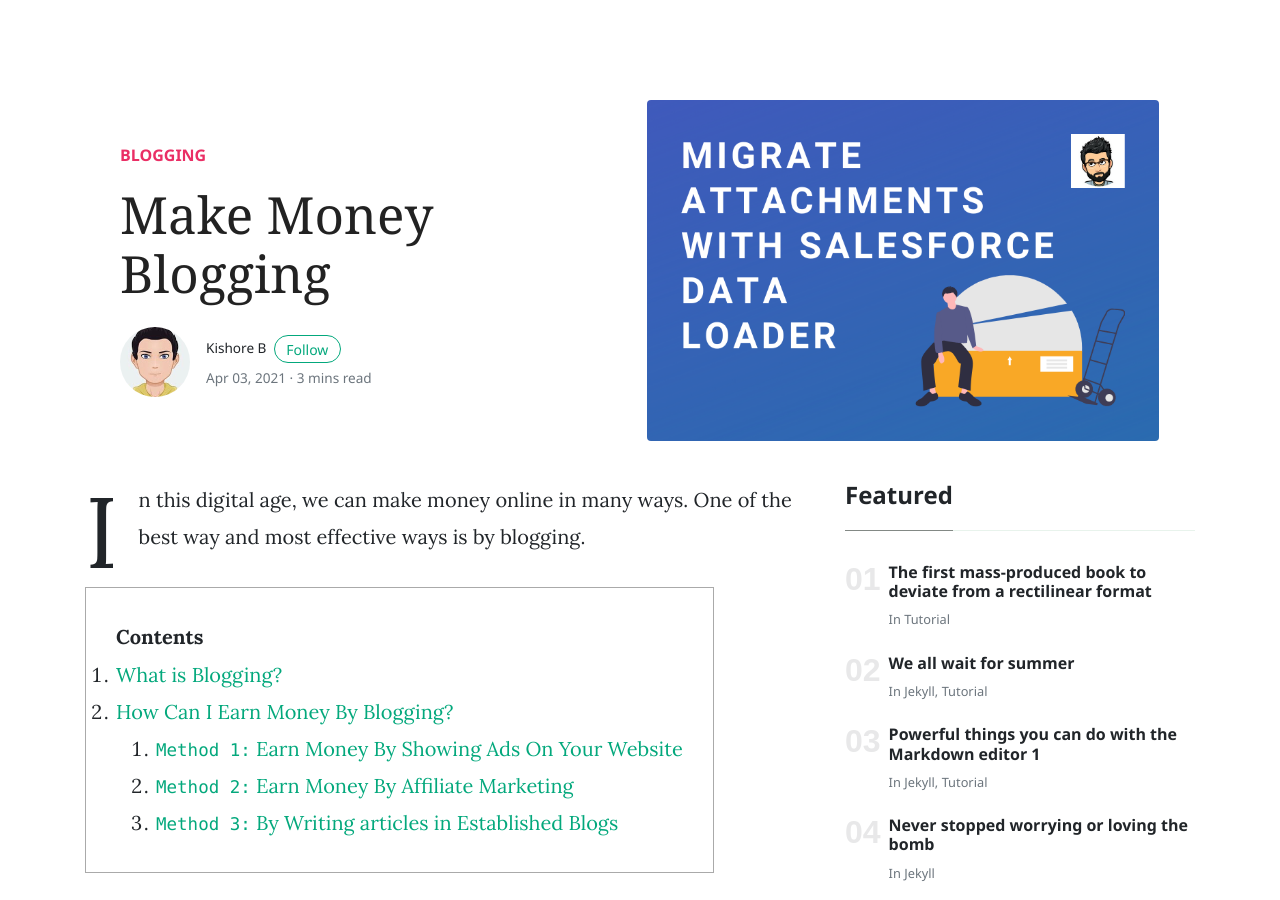
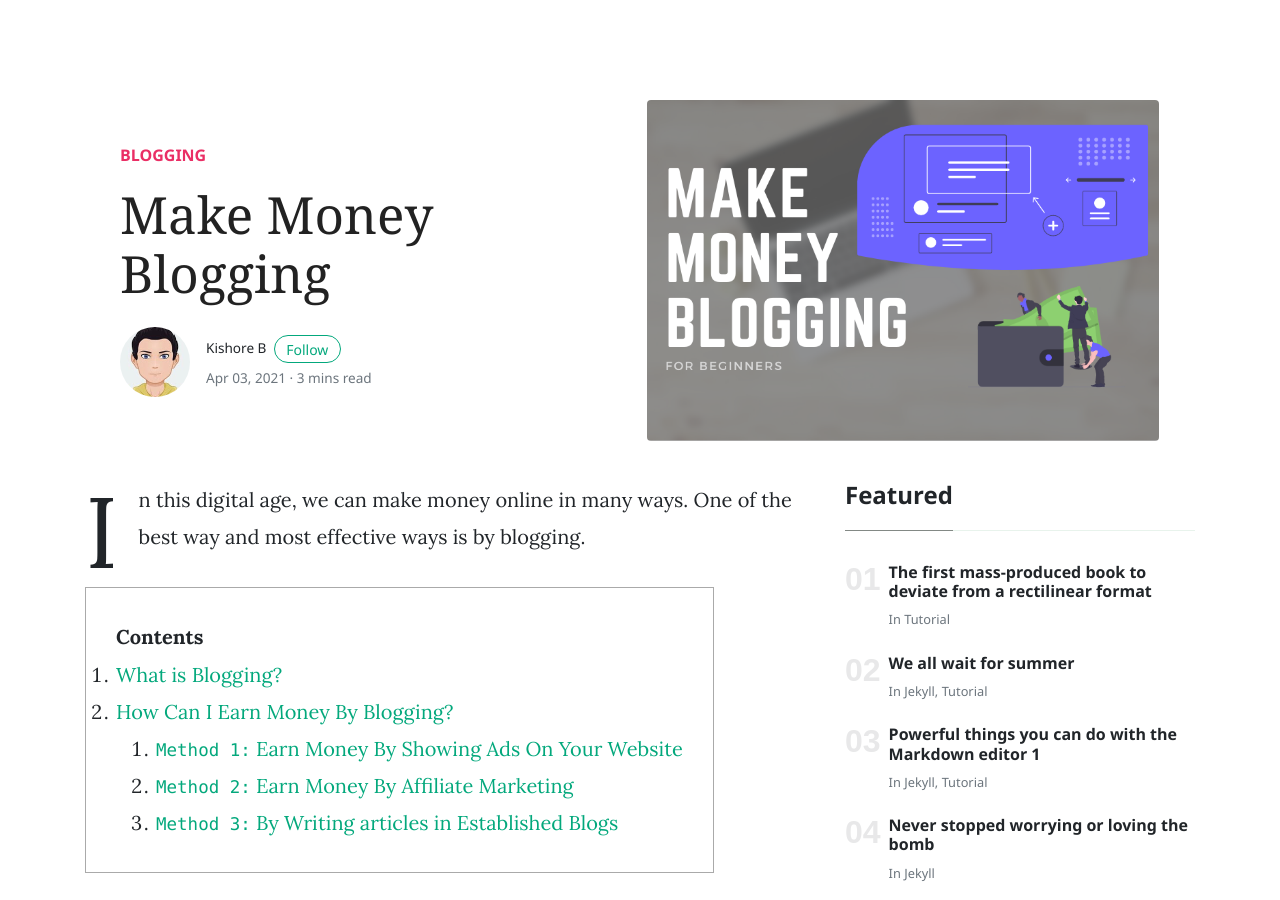
Before and after one commit to kishorekrrish/SoCalledBlogger, a Jekyll site: the page built from _posts/2021-04-03-make-money-blogging.markdown, in a window 1280 px wide and 900 px high. Built offline with Jekyll 4.4.1, drawn with Linux system fonts in a browser that asks for light colours; nearby versions of some CDN libraries.

Commit message:
added image

```diff
--- a/_posts/2021-04-03-make-money-blogging.markdown
+++ b/_posts/2021-04-03-make-money-blogging.markdown
@@ -5,7 +5,7 @@ date: '2021-04-03T17:25:00.000+05:30'
 categories: [ blogging ]
 permalink: /make-money-blogging.html
 description: In this digital age, we can make money online in many ways. One of the best way and most effective ways is by blogging.
-image: assets/images/attachments/header.png
+image: assets/images/blogging/blogging-header.png
 beforetoc: "In this digital age, we can make money online in many ways. One of the best way and most effective ways is by blogging."
 author: kishore
 ---
```
Also changed, not shown: assets/images/blogging/blogging-header.png (added).
